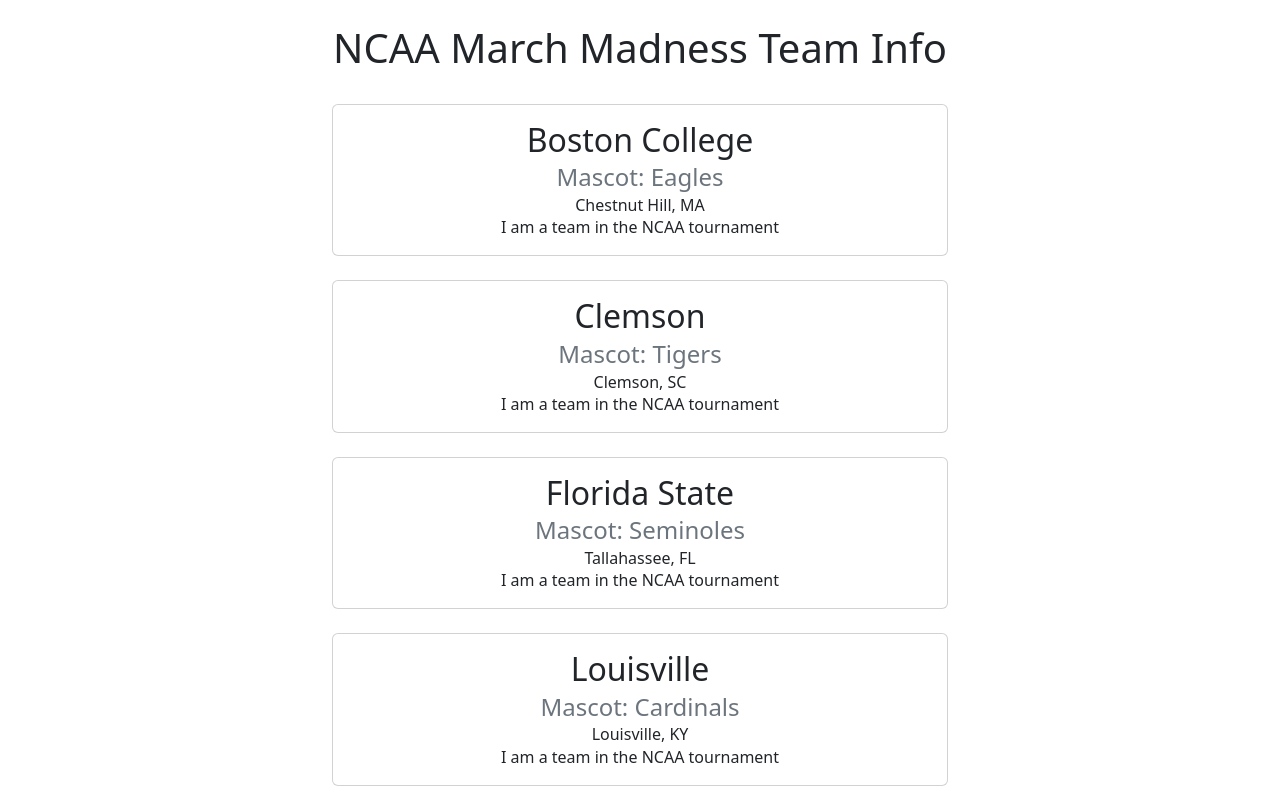
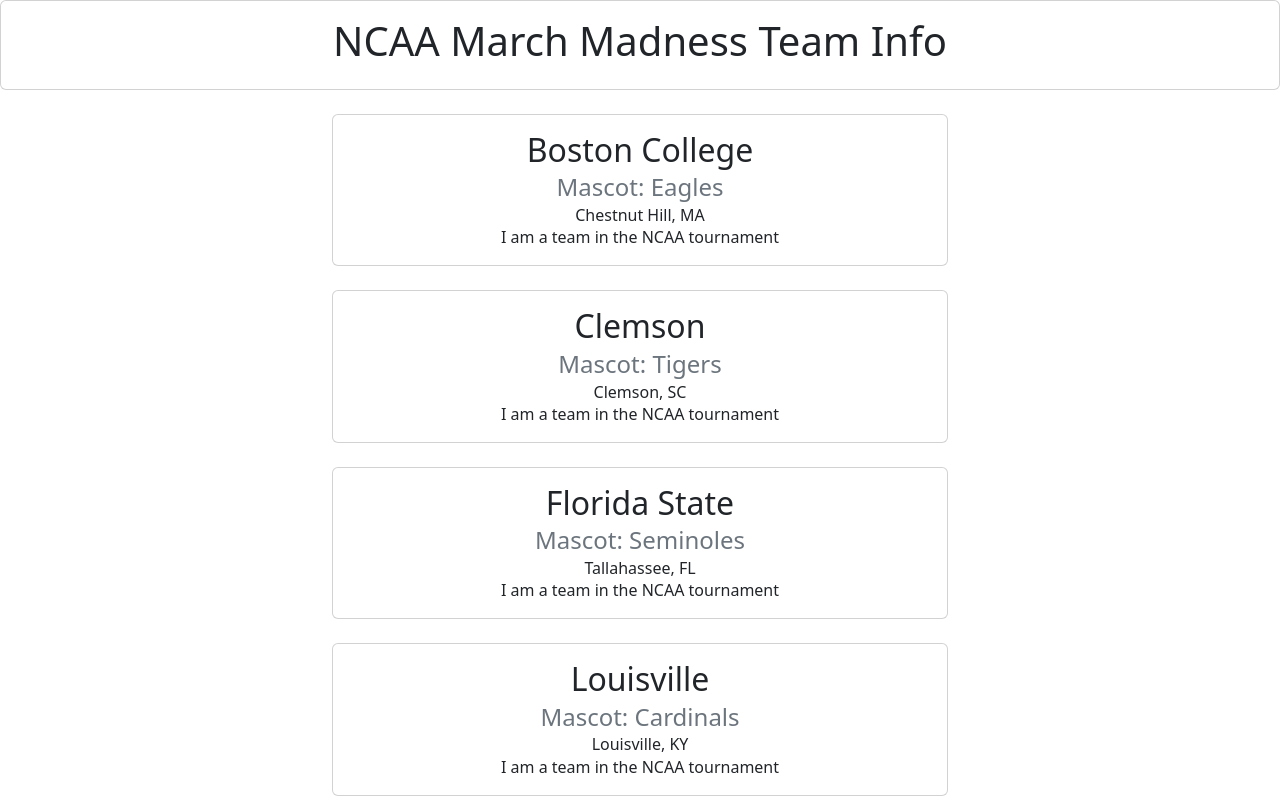
Before and after one commit to CZandt/Mission12_cvzh7, a React (Create React App) app: page / in a window 1280 px wide. Shown: the top 800 px of the page. Built offline with nearby package versions, Linux system fonts and the light colour scheme.

Commit message:
format changes

```diff
--- a/src/App.tsx
+++ b/src/App.tsx
@@ -373,7 +373,11 @@
   render () {
     return (
       <div>
-        <h1>NCAA March Madness Team Info</h1>
+        <Card>
+          <Card.Body>
+            <h1>NCAA March Madness Team Info</h1>
+          </Card.Body>
+        </Card>
       </div>
     )
   }
@@ -400,7 +404,6 @@
 function App() {
   return (
     <div className="App">
-      <br />
       <Header />
       <br />
       <Body />
```
